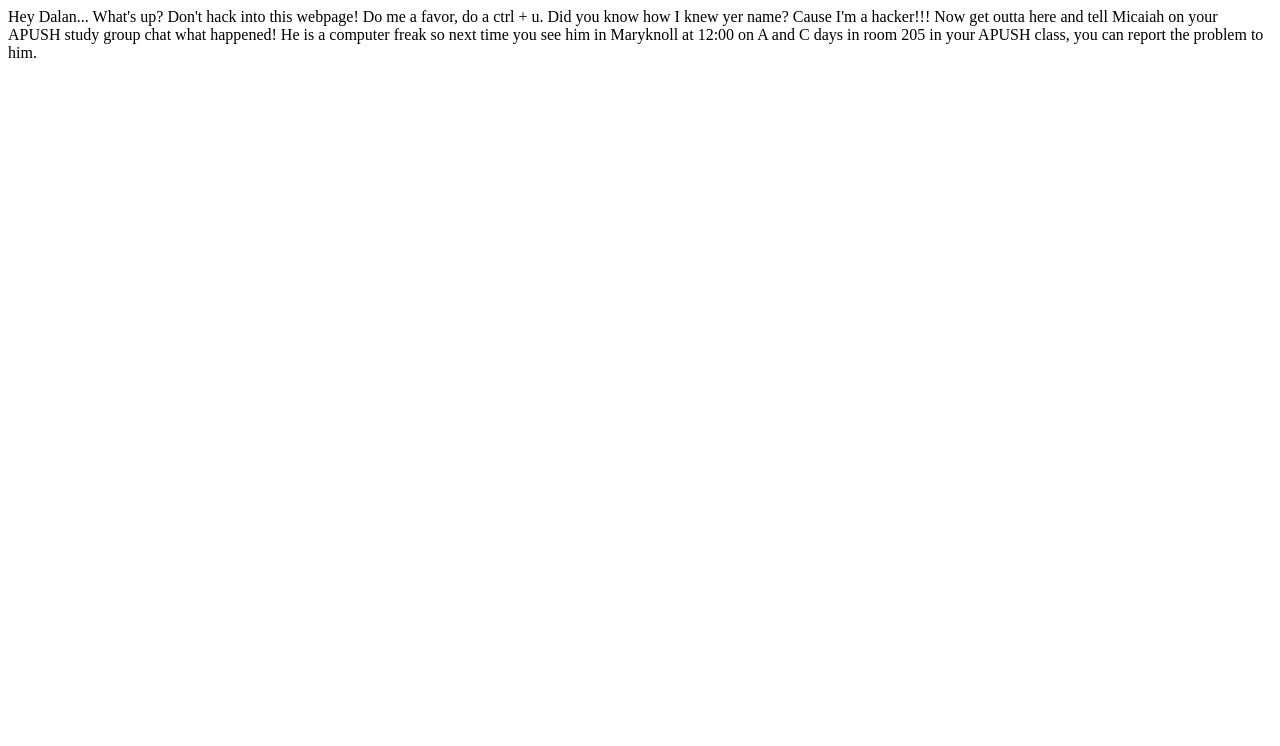
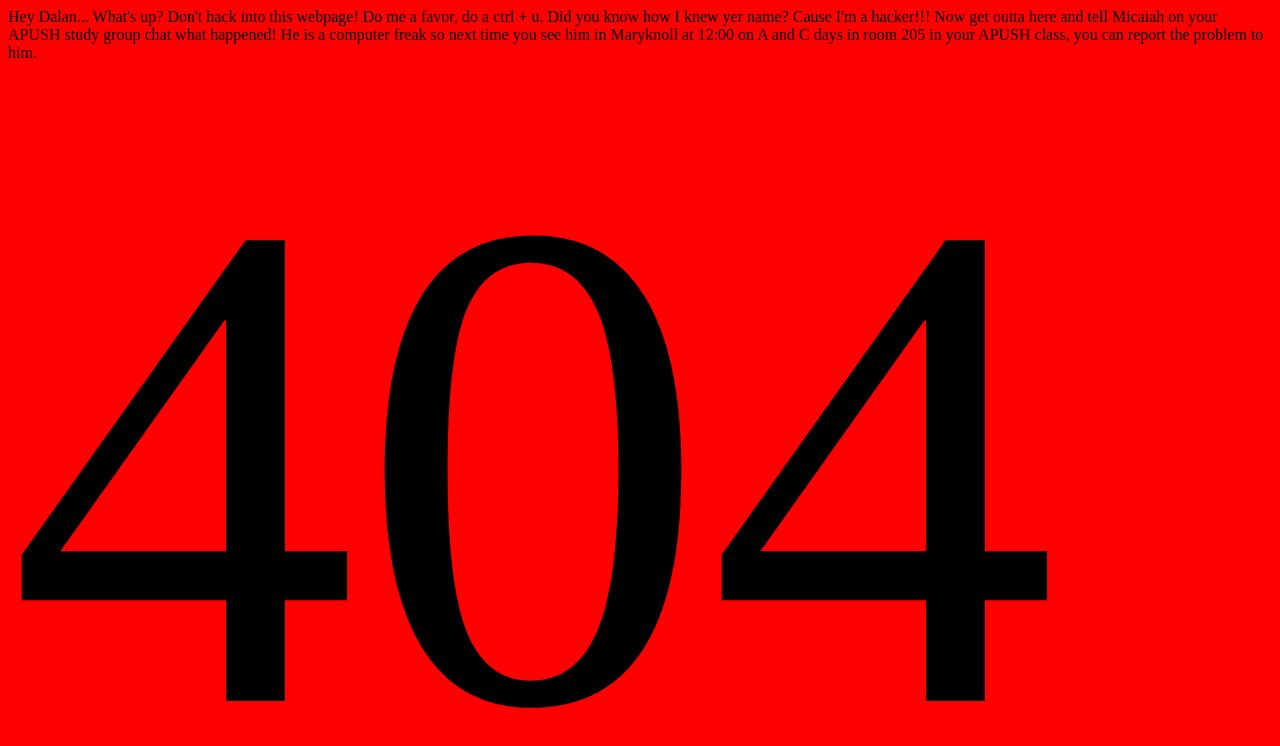
Before and after one commit to Micaiah05/Micaiah05.github.io, a plain HTML site: page index.html in a window 1280 px wide. Drawn offline with Linux system fonts and the light colour scheme.

Commit message:
added 404

```diff
--- a/css/styles.css
+++ b/css/styles.css
@@ -1,3 +1,7 @@
 body{
     background-color: red;
 }
+
+#bad{
+    font-size: 700px;
+}
--- a/index.html
+++ b/index.html
@@ -5,8 +5,13 @@
     <meta name="viewport" content="width=device-width, initial-scale=1.0">
     <meta http-equiv="X-UA-Compatible" content="ie=edge">
     <title>Document</title>
+    <link rel="stylesheet" href="css/styles.css">
 </head>
 <body>
     Hey Dalan... What's up? Don't hack into this webpage! Do me a favor, do a ctrl + u. Did you know how I knew yer name? Cause I'm a hacker!!! Now get outta here and tell Micaiah on your APUSH study group chat what happened! He is a computer freak so next time you see him in Maryknoll at 12:00 on A and C days in room 205 in your APUSH class, you can report the problem to him.
+
+    <div id = 'bad'>404
+
+    </div>
 </body>
 </html>
```
